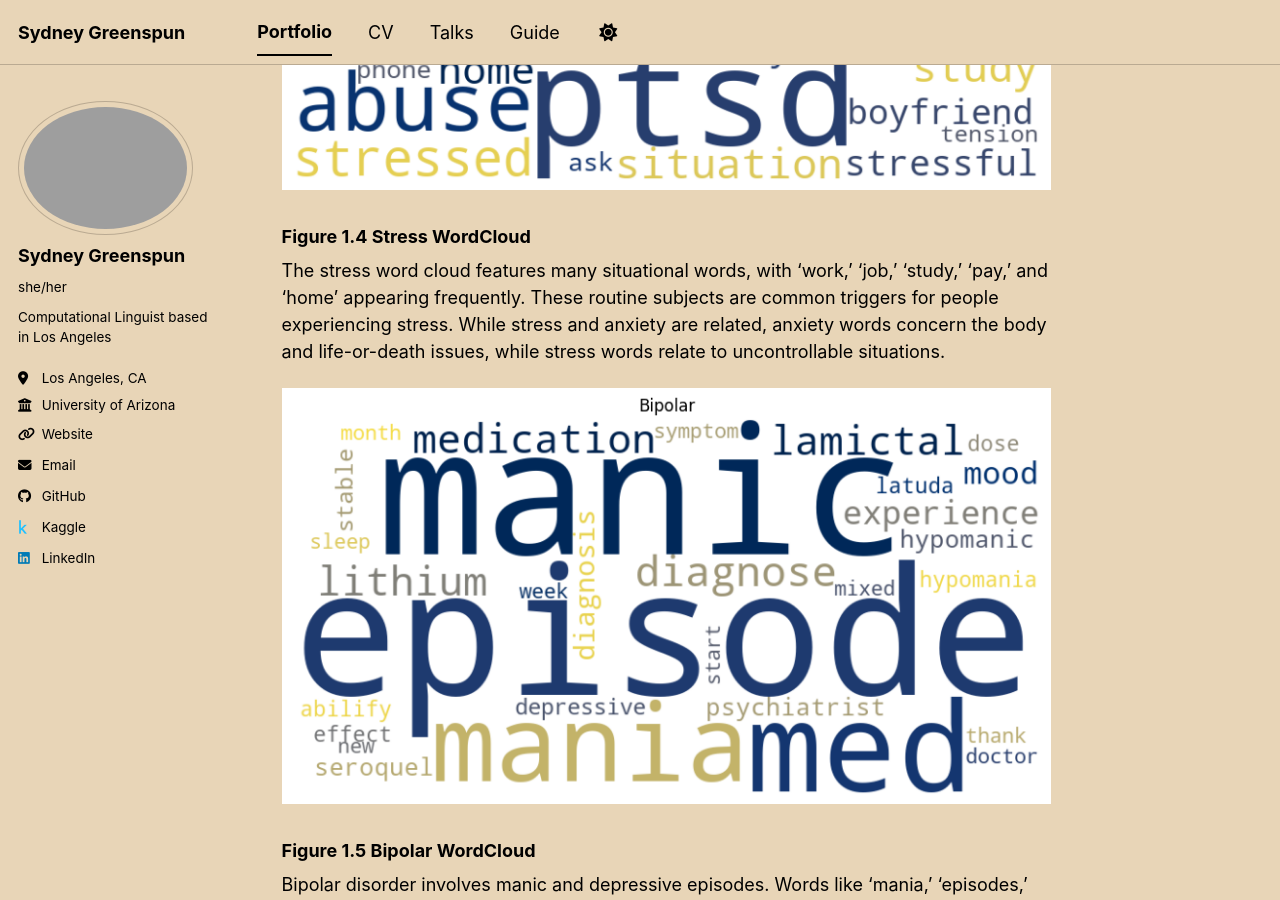
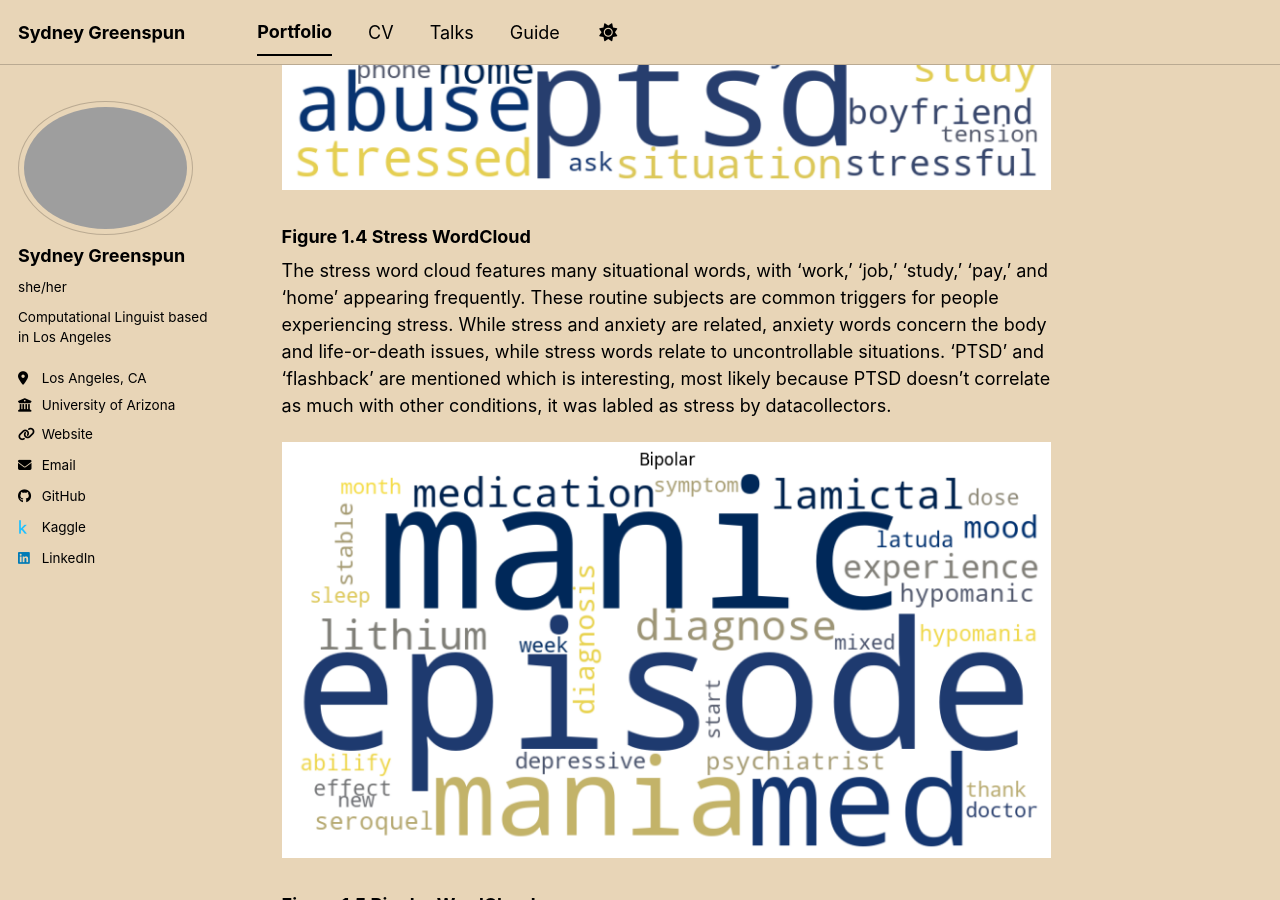
Before and after one commit to bess-days/bess-days.github.io, a Jekyll site: the page built from _portfolio/portfolio-3.md, in a window 1280 px wide and 900 px high, scrolled down 4252 px. Built offline with Jekyll 4.4.1, drawn with Linux system fonts in a browser that asks for light colours; a script bundle is joined from its source files by our own code; library files that are not in the unit come from our copies.

Commit message:
adding mention of ptsb

```diff
--- a/_portfolio/portfolio-3.md
+++ b/_portfolio/portfolio-3.md
@@ -68,7 +68,7 @@ When someone is suicidal, they often discuss life and death, as well as aspirati
 
 ### Figure 1.4 Stress WordCloud
 
-The stress word cloud features many situational words, with ‘work,’ ‘job,’ ‘study,’ ‘pay,’ and ‘home’ appearing frequently. These routine subjects are common triggers for people experiencing stress. While stress and anxiety are related, anxiety words concern the body and life-or-death issues, while stress words relate to uncontrollable situations.
+The stress word cloud features many situational words, with ‘work,’ ‘job,’ ‘study,’ ‘pay,’ and ‘home’ appearing frequently. These routine subjects are common triggers for people experiencing stress. While stress and anxiety are related, anxiety words concern the body and life-or-death issues, while stress words relate to uncontrollable situations. 'PTSD' and 'flashback' are mentioned which is interesting, most likely because PTSD doesn't correlate as much with other conditions, it was labled as stress by datacollectors.
 
 <img src="/images/bipolar.png">
 
```
